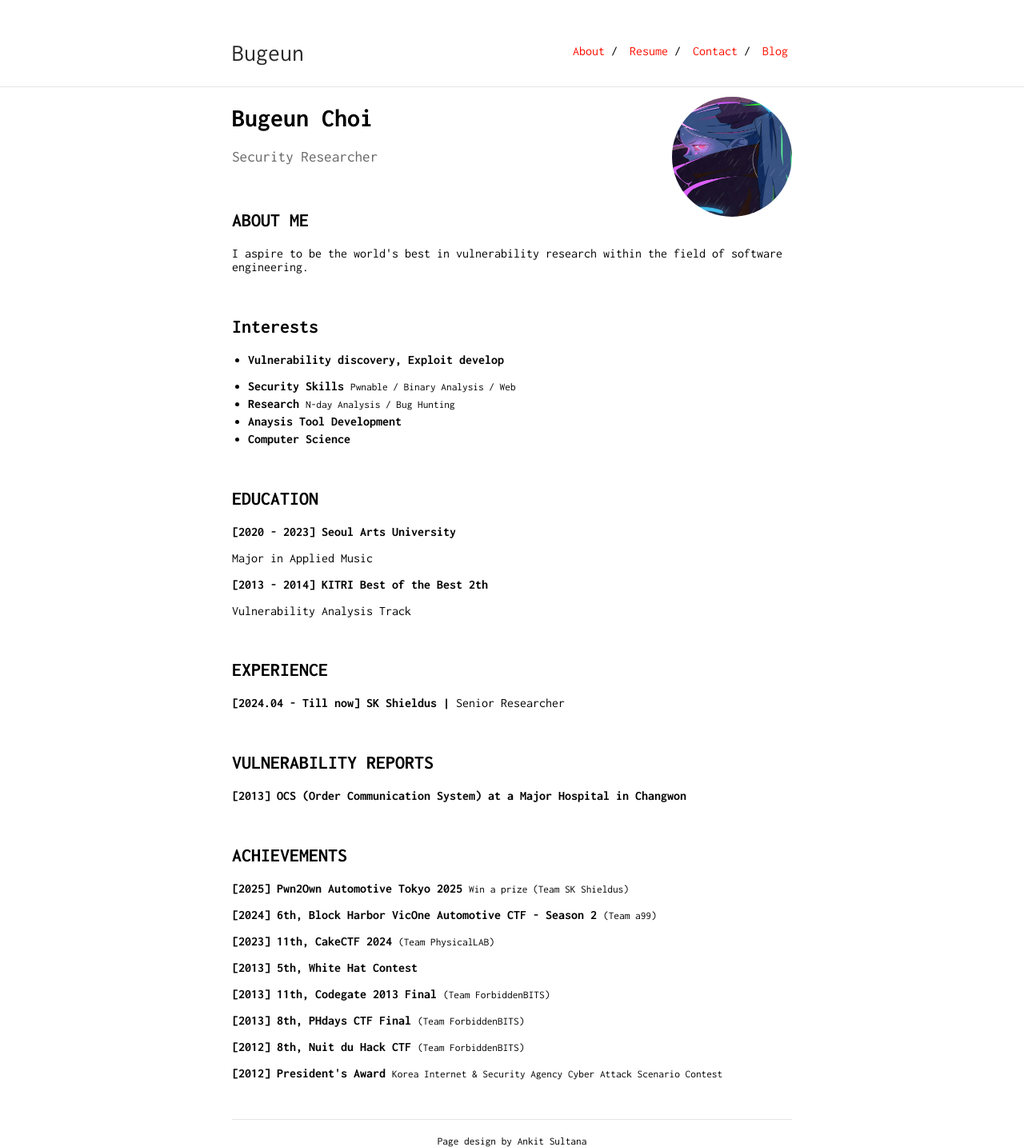
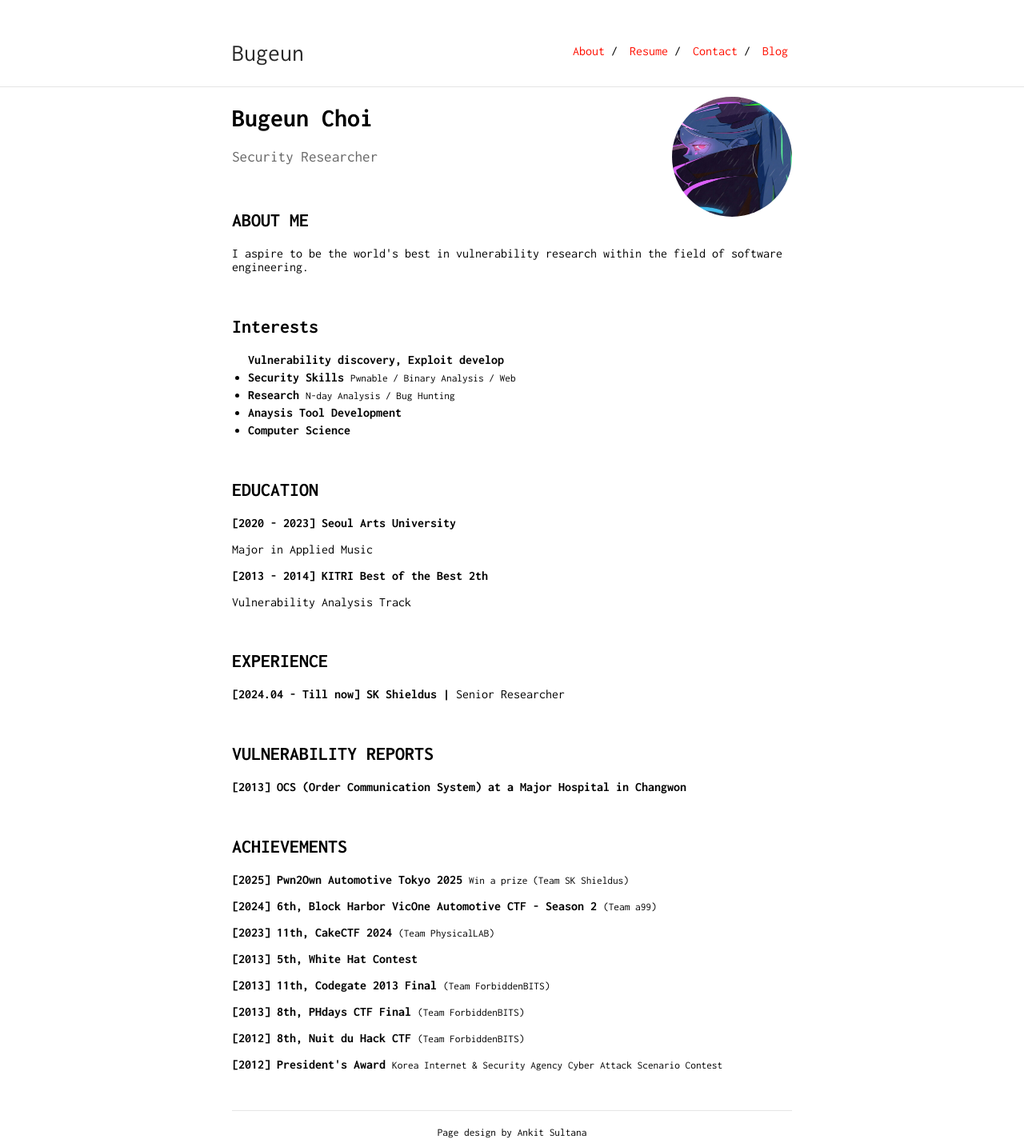
Before and after one commit to Bugeun/bugeun.github.io, a Jekyll site: the page built from index.md, in a window 1280 px wide. Shown: the whole page at 80% size. Built offline with Jekyll 4.4.1, drawn with Linux system fonts in a browser that asks for light colours.

Commit message:
Update index.md

```diff
--- a/index.md
+++ b/index.md
@@ -27,10 +27,9 @@ Security Researcher
 -->
 
 ## Interests
-  * <b>Vulnerability discovery, Exploit develop</b>
-<br>
   <section>
           <ul>
+          <b>Vulnerability discovery, Exploit develop</b>
             <li>
             <b>Security Skills</b>
             <small>Pwnable / Binary Analysis / Web</small>
```
